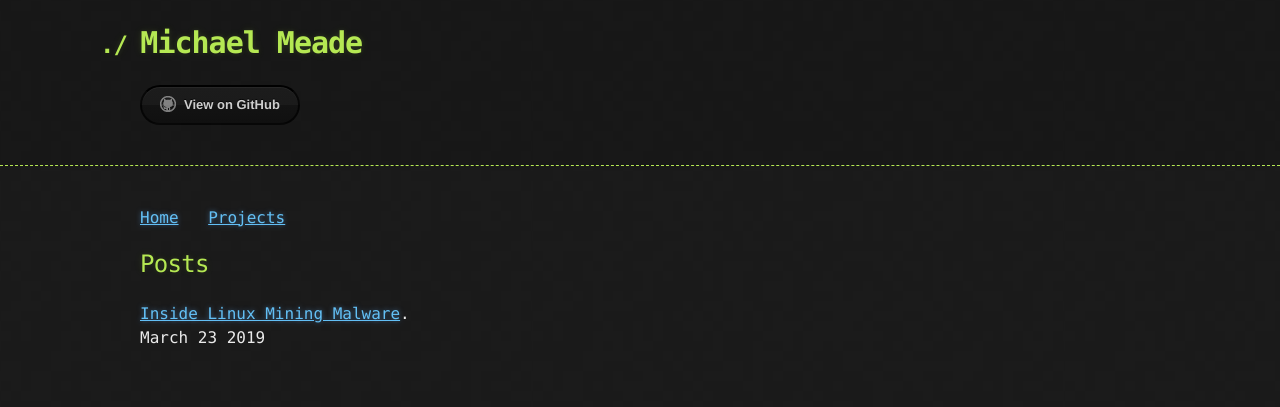
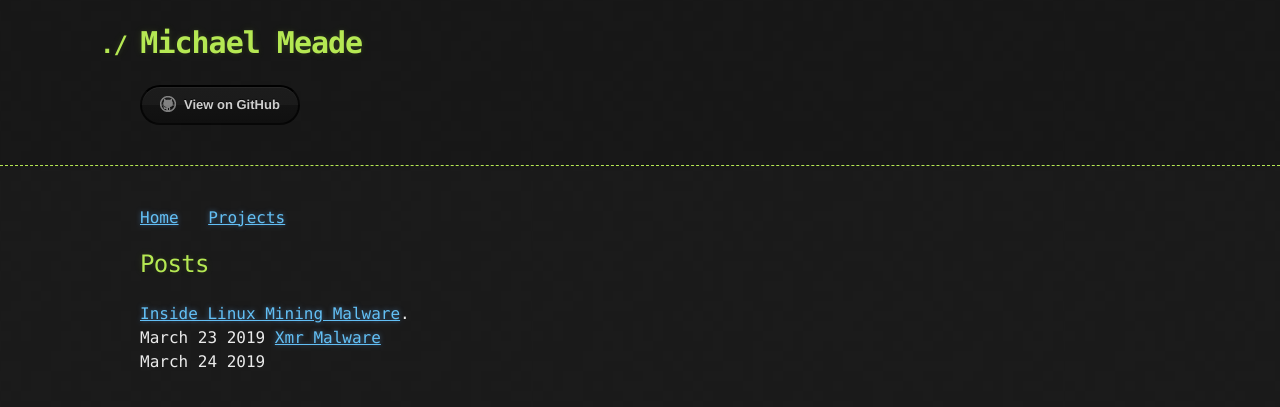
Before and after one commit to Michael-Meade/MinerFind, a Jekyll site: the page built from index.md, in a window 1280 px wide. Shown: the top 407 px of the page. Built offline with Jekyll 4.4.1, drawn with Linux system fonts in a browser that asks for light colours; our own code applies the rules of GitHub Pages for plain Markdown files; the repository's description, which GitHub fills in, is left out.

Commit message:
Update index.md

```diff
--- a/index.md
+++ b/index.md
@@ -4,3 +4,5 @@
 
 [Inside Linux Mining Malware](./LinuxMalware.md).<br>
 March 23 2019
+[Xmr Malware](./XmrMalware.md)<br>
+March 24 2019
```
